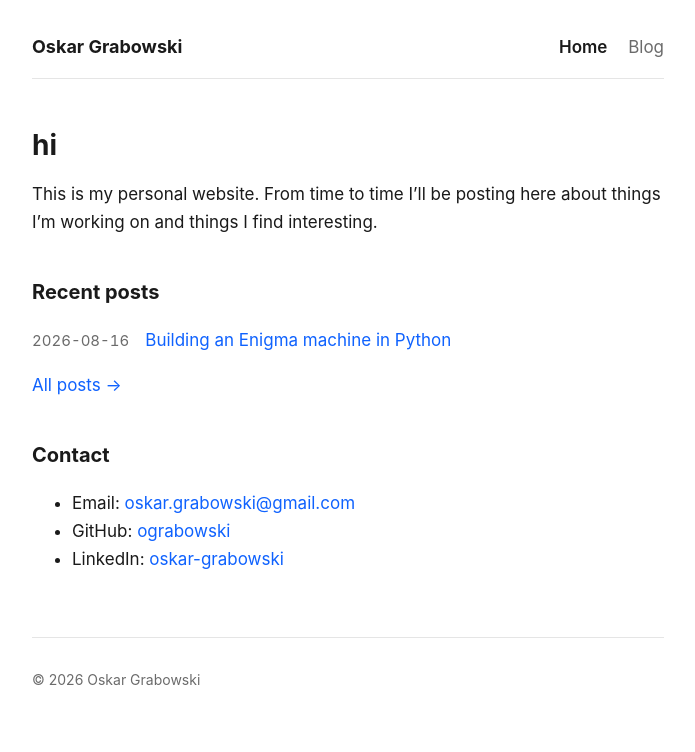
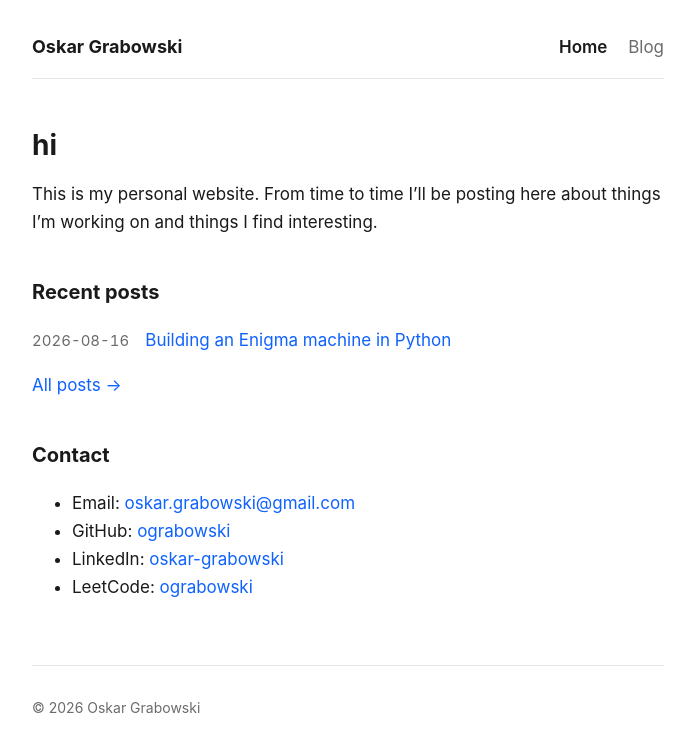
Before and after one commit to ograbowski/ograbowski.github.io, a Jekyll site: the page built from index.md, in a window 1280 px wide. Shown: the top 752 px of the page, without its empty margins (292-987 px from the left). Built offline with Jekyll 4.4.1, drawn with Linux system fonts in a browser that asks for light colours.

Commit message:
Add LeetCode link to contact section
Co-Authored-By: Claude Fable 5 <noreply@anthropic.com>
Claude-Session: https://claude.ai/code/session_01UHJRf5Ra6h7f63W2ucakqn

```diff
--- a/index.md
+++ b/index.md
@@ -31,3 +31,4 @@ about things I'm working on and things I find interesting.
 - Email: [oskar.grabowski@gmail.com](mailto:oskar.grabowski@gmail.com)
 - GitHub: [ograbowski](https://github.com/ograbowski)
 - LinkedIn: [oskar-grabowski](https://www.linkedin.com/in/oskar-grabowski/)
+- LeetCode: [ograbowski](https://leetcode.com/u/ograbowski/)
```
